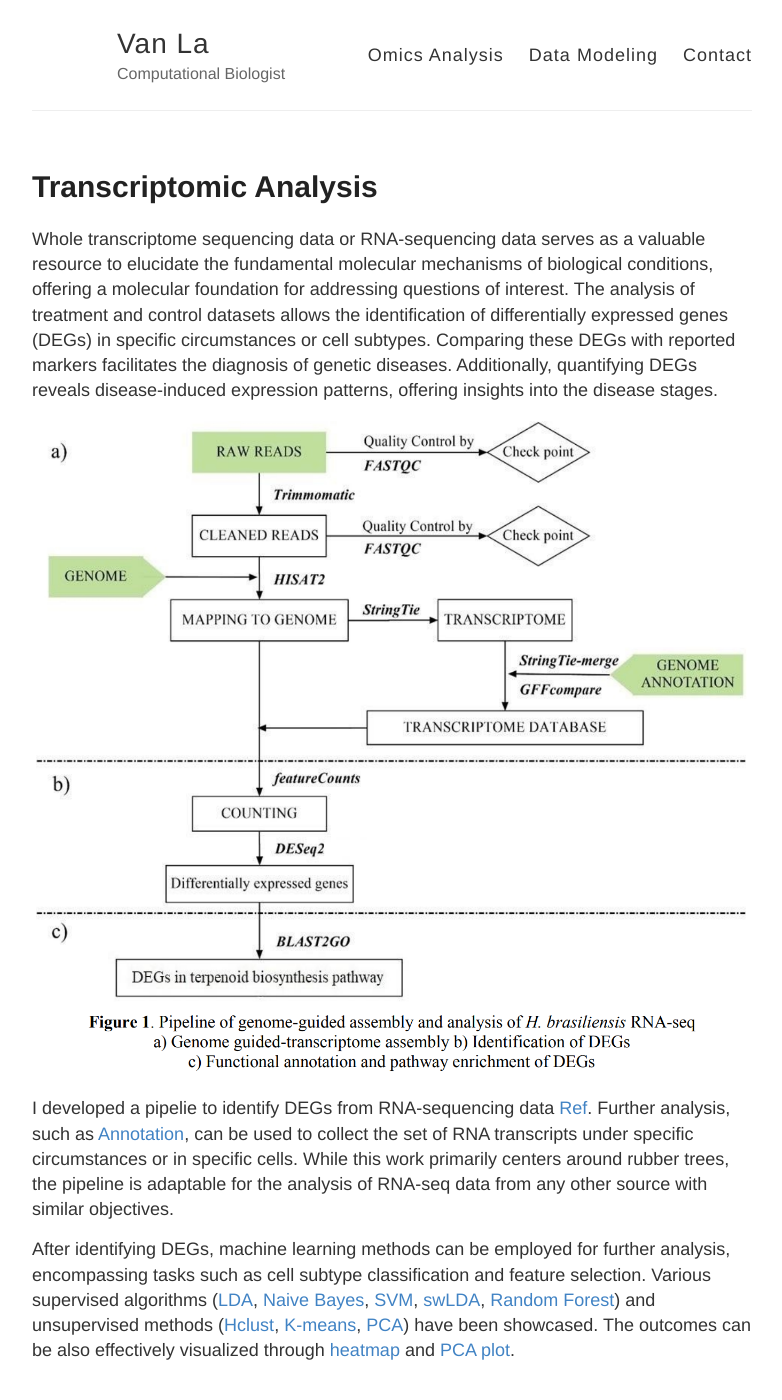
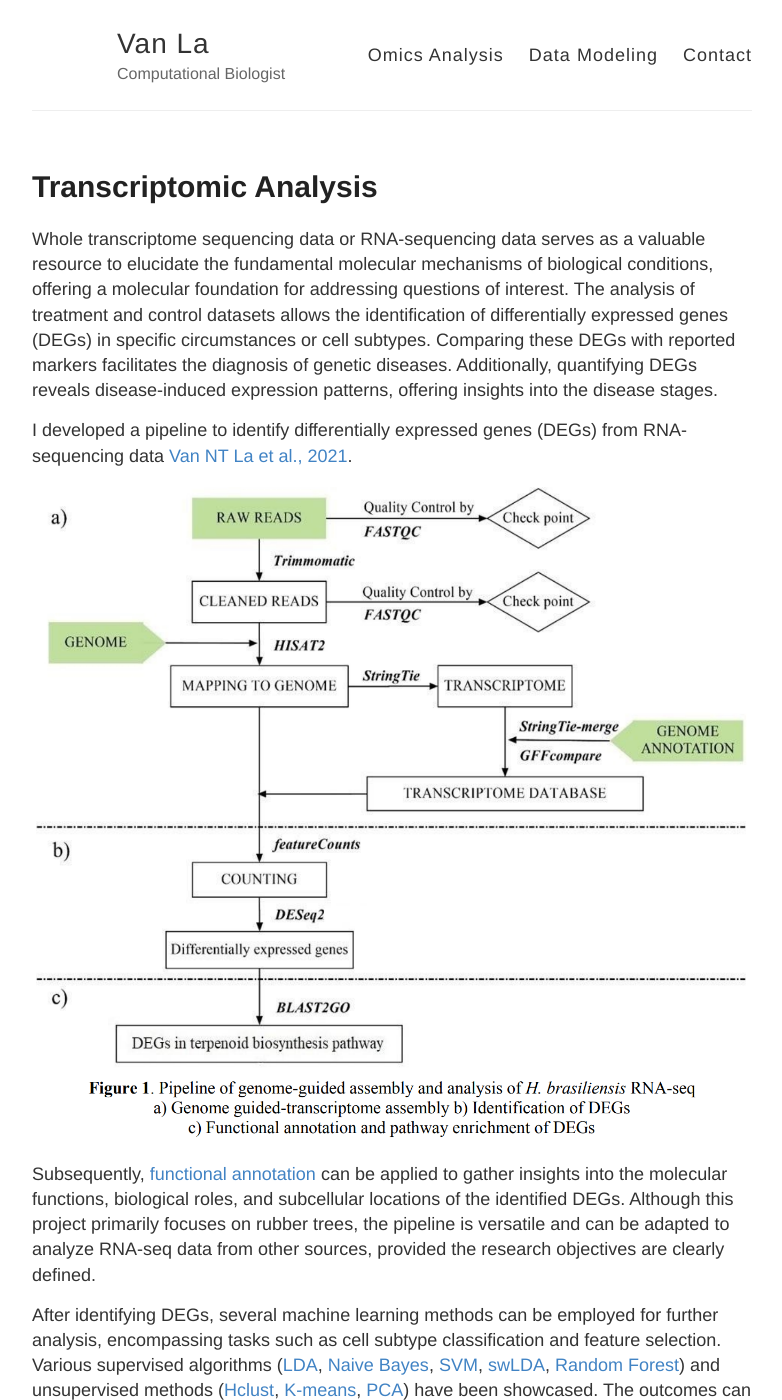
Before and after one commit to vanngocthuyla/Data_Analysis, a Jekyll site: the page built from _pages/omics.md, in a window 1280 px wide and 1400 px high. Shown: the whole window, without its empty margins (248-1030 px from the left). Built offline with Jekyll 4.4.1, drawn with Linux system fonts in a browser that asks for light colours.

Commit message:
Update omics.md

```diff
--- a/_pages/omics.md
+++ b/_pages/omics.md
@@ -10,11 +10,13 @@ permalink: /omics
 
 Whole transcriptome sequencing data or RNA-sequencing data serves as a valuable resource to elucidate the fundamental molecular mechanisms of biological conditions, offering a molecular foundation for addressing questions of interest. The analysis of treatment and control datasets allows the identification of differentially expressed genes (DEGs) in specific circumstances or cell subtypes. Comparing these DEGs with reported markers facilitates the diagnosis of genetic diseases. Additionally, quantifying DEGs reveals disease-induced expression patterns, offering insights into the disease stages.
 
+I developed a pipeline to identify differentially expressed genes (DEGs) from RNA-sequencing data [Van NT La et al., 2021](https://iopscience.iop.org/article/10.1088/1755-1315/749/1/012033/pdf).
+
 <div align="center"> <img src='https://vanngocthuyla.github.io/Data_Analysis/images/omics/Pipeline.png' width="800"> </div>
 
-I developed a pipelie to identify DEGs from RNA-sequencing data [Ref](https://iopscience.iop.org/article/10.1088/1755-1315/749/1/012033/pdf). Further analysis, such as [Annotation](https://vanngocthuyla.github.io/Data_Analysis/_pages/omics/Annotation), can be used to collect the set of RNA transcripts under specific circumstances or in specific cells. While this work primarily centers around rubber trees, the pipeline is adaptable for the analysis of RNA-seq data from any other source with similar objectives.
+Subsequently, [functional annotation](https://vanngocthuyla.github.io/Data_Analysis/_pages/omics/Annotation) can be applied to gather insights into the molecular functions, biological roles, and subcellular locations of the identified DEGs. Although this project primarily focuses on rubber trees, the pipeline is versatile and can be adapted to analyze RNA-seq data from other sources, provided the research objectives are clearly defined.
 
-After identifying DEGs, machine learning methods can be employed for further analysis, encompassing tasks such as cell subtype classification and feature selection. Various supervised algorithms ([LDA](https://vanngocthuyla.github.io/Data_Analysis/_pages/omics/LDA), [Naive Bayes](https://vanngocthuyla.github.io/Data_Analysis/_pages/omics/Naive_Bayes), [SVM](https://vanngocthuyla.github.io/Data_Analysis/_pages/omics/SVM), [swLDA](https://vanngocthuyla.github.io/Data_Analysis/_pages/omics/swLDA), [Random Forest](https://vanngocthuyla.github.io/Data_Analysis/_pages/omics/RF)) and unsupervised methods ([Hclust](https://vanngocthuyla.github.io/Data_Analysis/_pages/omics/hclust), [K-means](https://vanngocthuyla.github.io/Data_Analysis/_pages/omics/kmean), [PCA](https://vanngocthuyla.github.io/Data_Analysis/_pages/omics/PCA)) have been showcased. The outcomes can be also effectively visualized through [heatmap](https://vanngocthuyla.github.io/Data_Analysis/_pages/omics/Heatmap) and [PCA plot](https://vanngocthuyla.github.io/Data_Analysis/_pages/omics/PCA_Plot).
+After identifying DEGs, several machine learning methods can be employed for further analysis, encompassing tasks such as cell subtype classification and feature selection. Various supervised algorithms ([LDA](https://vanngocthuyla.github.io/Data_Analysis/_pages/omics/LDA), [Naive Bayes](https://vanngocthuyla.github.io/Data_Analysis/_pages/omics/Naive_Bayes), [SVM](https://vanngocthuyla.github.io/Data_Analysis/_pages/omics/SVM), [swLDA](https://vanngocthuyla.github.io/Data_Analysis/_pages/omics/swLDA), [Random Forest](https://vanngocthuyla.github.io/Data_Analysis/_pages/omics/RF)) and unsupervised methods ([Hclust](https://vanngocthuyla.github.io/Data_Analysis/_pages/omics/hclust), [K-means](https://vanngocthuyla.github.io/Data_Analysis/_pages/omics/kmean), [PCA](https://vanngocthuyla.github.io/Data_Analysis/_pages/omics/PCA)) have been showcased. The outcomes can be also effectively visualized through [heatmap](https://vanngocthuyla.github.io/Data_Analysis/_pages/omics/Heatmap) and [PCA plot](https://vanngocthuyla.github.io/Data_Analysis/_pages/omics/PCA_Plot).
 
 
 # Genomic Analysis
```
